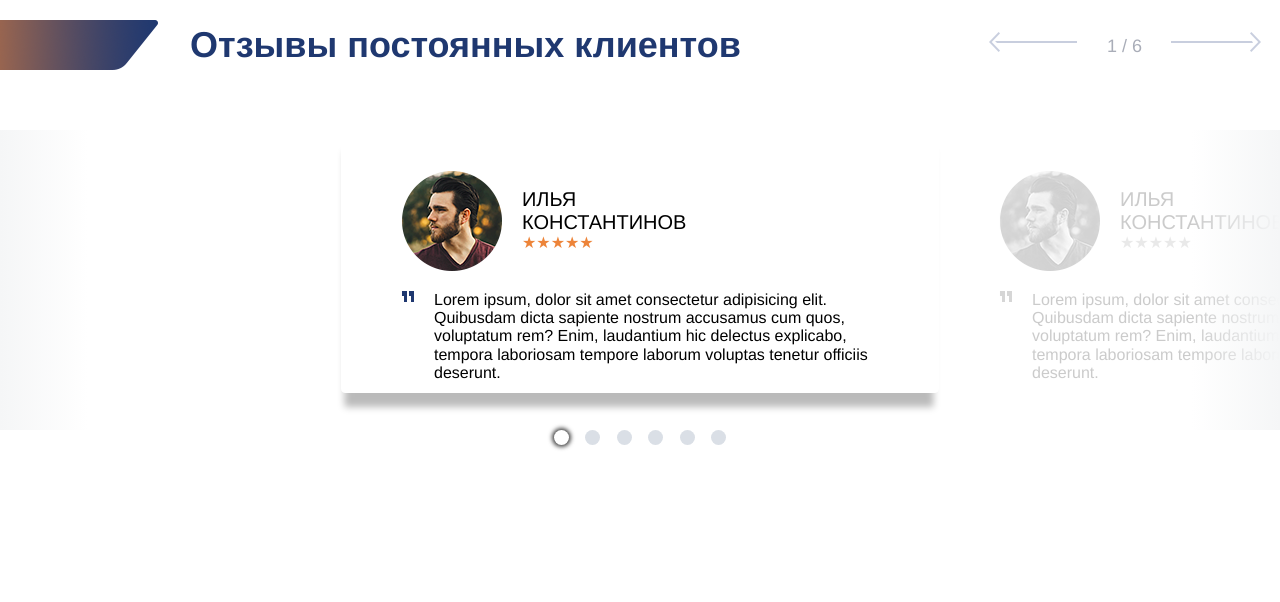
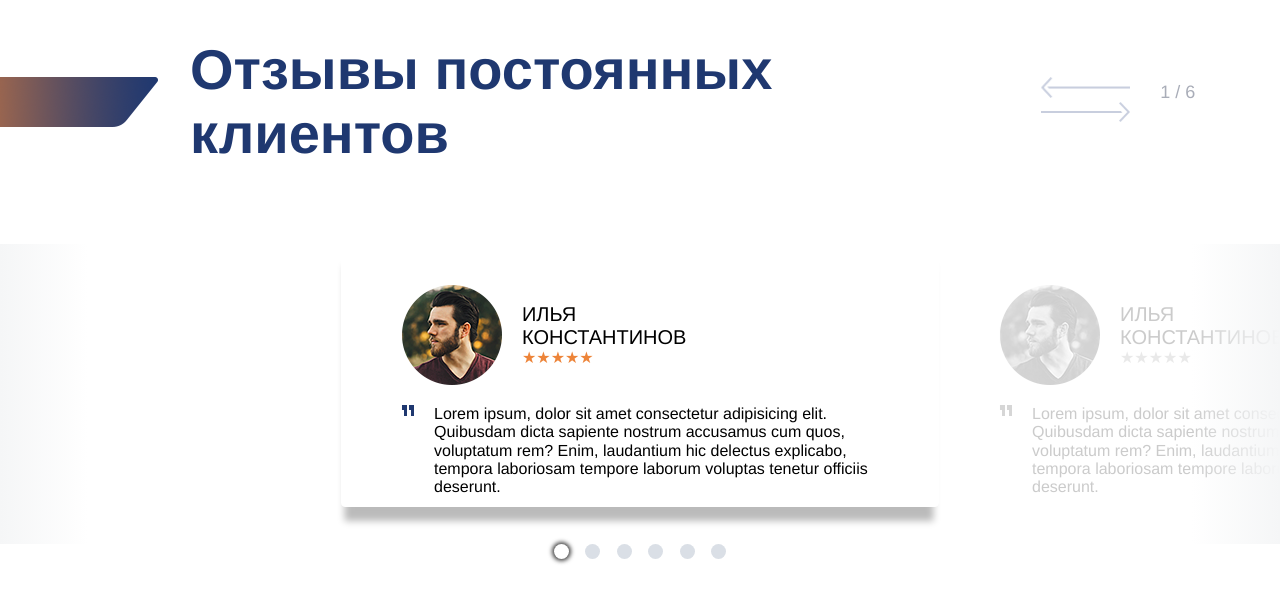
Before and after one commit to trond1n/vassotrt, a plain HTML site: page index.html in a window 1280 px wide. Drawn offline with Linux system fonts and the light colour scheme.

Commit message:
адаптив

```diff
--- a/index.html
+++ b/index.html
@@ -17,13 +17,13 @@
             <img src="./images/Rectangle 5 copy 5.png" alt="gradient" class="feedback__gradient">
             <h1 class="feedback__title">Отзывы постоянных клиентов</h1>
 
-            <div class="button-row">
+            <div class="count_buttons">
                 <button class="button button--previous">
-                    <img src="./images/arrow left.png" alt="prev">
+                    <img class="button__arrow" src="./images/arrow left.png" alt="prev">
                 </button>
                 <span class="slider__page-count">1 / 6</span>
                 <button class="button button--next">
-                    <img src="./images/arrow right.png" alt="next">
+                    <img class="button__arrow" src="./images/arrow right.png" alt="next">
                 </button>
             </div>
         </div>
--- a/styles/style.css
+++ b/styles/style.css
@@ -4,13 +4,23 @@
 }
 
 button {
+    width: 7vw;
     border: 0;
     background-color: #fff;
     outline: none;
 }
-button:hover{
+
+button:hover {
     cursor: pointer
 }
+
+.button__arrow {
+    width: 7vw;
+}
+.count_buttons{
+    margin: 0 0 0vw;
+}
+
 body,
 html {
     min-width: 1100px;
@@ -70,15 +80,17 @@ html {
     align-items: center;
 }
 
+
 .feedback__gradient {
     margin-right: 32px;
 }
 
 .feedback__title {
-    font-size: 36px;
+    font-size: 7vh;
     color: #1f3870;
-    margin-right: 230px;
+    margin-right: 8vw;
 }
+
 
 .slider__button {
     display: flex;
@@ -86,7 +98,7 @@ html {
 }
 
 .slider__page-count {
-    margin: 0 25px;
+    margin: 0 2vw;
     color: #a9adb8;
     font-size: 18px;
 }
```
